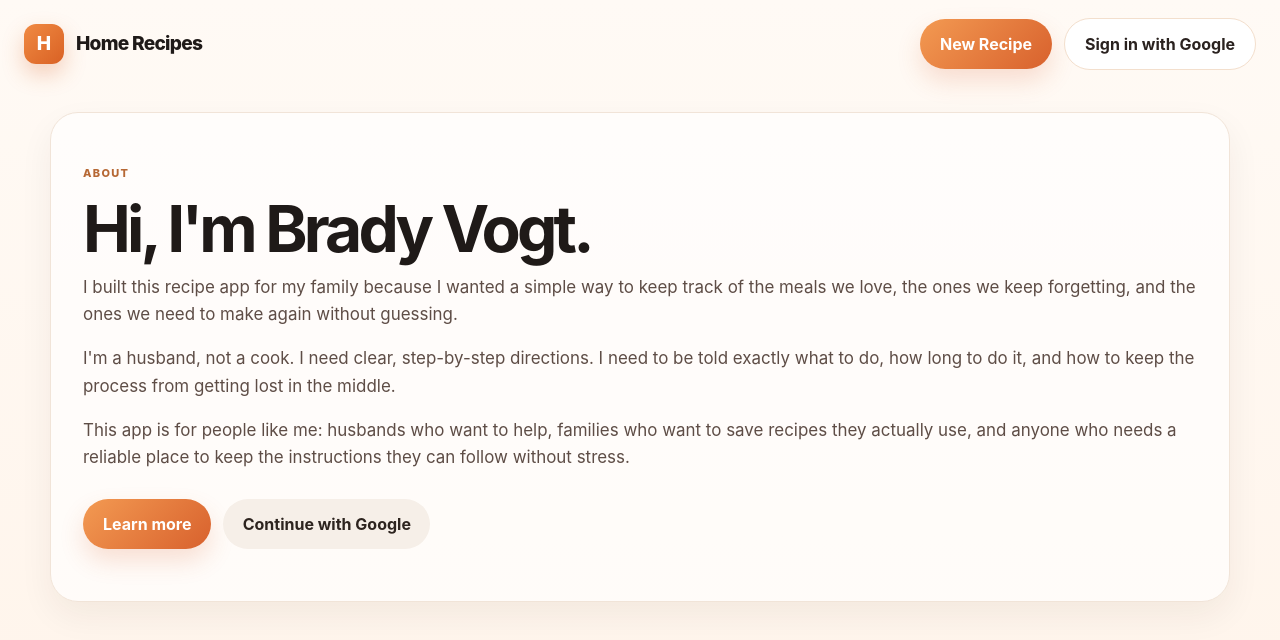
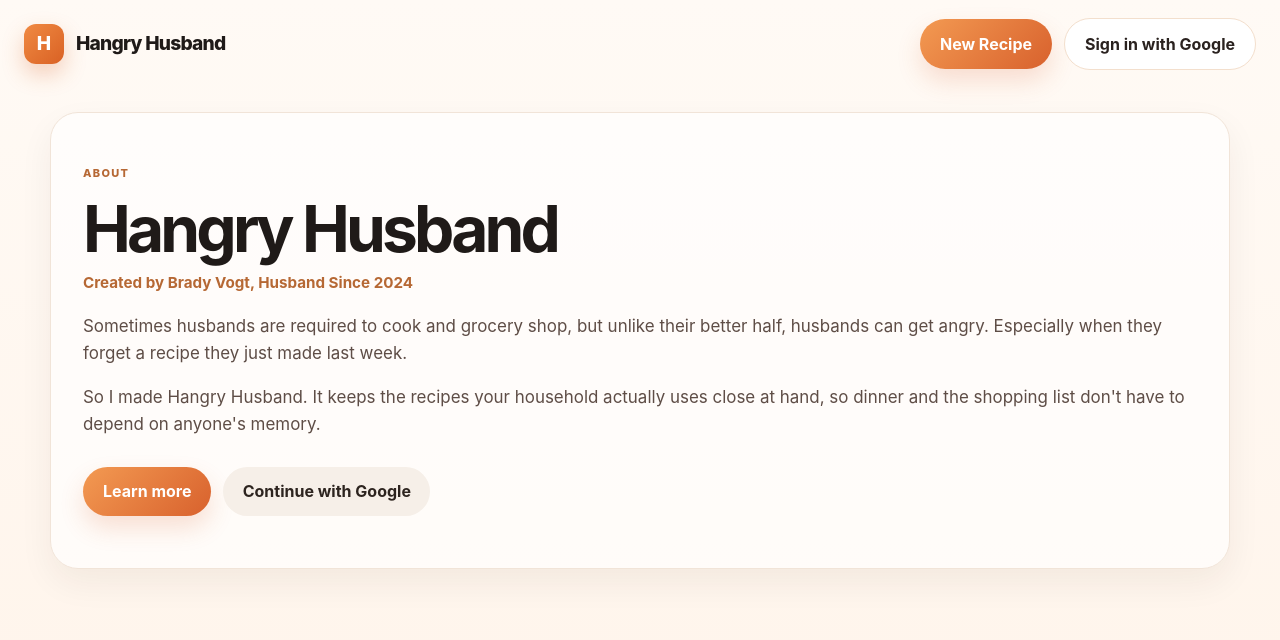
Before and after one commit to bradyvogt/home-recipes-dev-frontend, a React (Vite) app: page / in a window 1280 px wide. Shown: the top 640 px of the page. Built offline with nearby package versions, Linux system fonts and the light colour scheme.

Commit message:
Rebranded and redirect after add

```diff
--- a/index.html
+++ b/index.html
@@ -4,7 +4,7 @@
     <meta charset="UTF-8" />
     <link rel="icon" type="image/svg+xml" href="/favicon.svg" />
     <meta name="viewport" content="width=device-width, initial-scale=1.0" />
-    <title>home-recipes-dev-frontend</title>
+    <title>Hangry Husband</title>
   </head>
   <body>
     <div id="root"></div>
--- a/src/App.css
+++ b/src/App.css
@@ -178,6 +178,13 @@
 .hero-page h1 {
   max-width: 720px;
   font-size: clamp(2.7rem, 5vw, 5rem);
+}
+
+.hero-subtitle {
+  color: #b66834;
+  font-size: 0.95rem;
+  font-weight: 700;
+  margin: -2px 0 18px;
 }
 
 .hero-page p,
--- a/src/App.tsx
+++ b/src/App.tsx
@@ -93,6 +93,13 @@ function App() {
     window.history.pushState({}, '', import.meta.env.BASE_URL || '/')
   }
 
+  const handleRecipeAdded = (slug: string) => {
+    setCurrentRecipeSlug(slug)
+    setActivePage('recipe')
+    const recipePath = `${import.meta.env.BASE_URL || '/'}recipe/${encodeURIComponent(slug)}`
+    window.history.pushState({}, '', recipePath)
+  }
+
   const handleNavigate = (page: PageKey) => {
     setActivePage(page)
     setCurrentRecipeSlug(null)
@@ -152,7 +159,7 @@ function App() {
         ) : null}
 
         {pageToRender === 'my-recipes' ? <MyRecipesPage userName={userName} householdId={sharedHouseholdId || undefined} isPublic={isSharedRecipesPage} /> : null}
-        {pageToRender === 'new-recipe' ? <NewRecipePage session={session} onGoogleSignIn={handleGoogleSignIn} /> : null}
+        {pageToRender === 'new-recipe' ? <NewRecipePage session={session} onGoogleSignIn={handleGoogleSignIn} onRecipeAdded={handleRecipeAdded} /> : null}
         {pageToRender === 'preferences' ? <PreferencesPage /> : null}
         {pageToRender === 'household' ? <HouseholdPage /> : null}
         {pageToRender === 'recipe' && currentRecipeSlug ? <SingleRecipePage slug={currentRecipeSlug} session={session} /> : null}
--- a/src/components/TopNav.tsx
+++ b/src/components/TopNav.tsx
@@ -29,7 +29,7 @@ export function TopNav({
     <header className="top-nav">
       <button type="button" className="brand" onClick={onLogoClick} aria-label="Go to home or recipes">
         <span className="brand-mark">H</span>
-        <span className="brand-text">Home Recipes</span>
+        <span className="brand-text">Hangry Husband</span>
       </button>
 
       <div className="nav-actions">
--- a/src/pages/HomePage.tsx
+++ b/src/pages/HomePage.tsx
@@ -8,18 +8,14 @@ export function HomePage({ session, onNavigate, onGoogleSignIn }: HomePageProps)
   return (
     <section className="page-card hero-page">
       <div className="eyebrow">About</div>
-      <h1>Hi, I&apos;m Brady Vogt.</h1>
+      <h1>Hangry Husband</h1>
+      <div className="hero-subtitle">Created by Brady Vogt, Husband Since 2024</div>
       <p>
-        I built this recipe app for my family because I wanted a simple way to keep track of the meals we love, the
-        ones we keep forgetting, and the ones we need to make again without guessing.
+        Sometimes husbands are required to cook and grocery shop, but unlike their better half, husbands can get angry. Especially when they forget a recipe they just made last week.
       </p>
       <p>
-        I&apos;m a husband, not a cook. I need clear, step-by-step directions. I need to be told exactly what to do, how long
-        to do it, and how to keep the process from getting lost in the middle.
-      </p>
-      <p>
-        This app is for people like me: husbands who want to help, families who want to save recipes they actually use,
-        and anyone who needs a reliable place to keep the instructions they can follow without stress.
+        So I made Hangry Husband. It keeps the recipes your household actually uses close at hand, so dinner and the shopping list
+        don&apos;t have to depend on anyone&apos;s memory.
       </p>
       <div className="hero-actions">
         <button type="button" className="primary-button" onClick={() => onNavigate(session ? 'my-recipes' : 'home')}>
--- a/src/pages/NewRecipePage.tsx
+++ b/src/pages/NewRecipePage.tsx
@@ -7,6 +7,7 @@ type RecipeMethod = 'url' | 'image' | 'describe'
 type NewRecipePageProps = {
   session: Awaited<ReturnType<typeof supabase.auth.getSession>>['data']['session'] | null
   onGoogleSignIn: () => Promise<void>
+  onRecipeAdded?: (slug: string) => void
 }
 
 const SUPABASE_FUNCTION_ROOT = 'https://bpcvnedueofvttcvnvel.supabase.co/functions/v1'
@@ -16,13 +17,33 @@ type FeedbackState = {
   message: string
 }
 
-export function NewRecipePage({ session, onGoogleSignIn }: NewRecipePageProps) {
+export function NewRecipePage({ session, onGoogleSignIn, onRecipeAdded }: NewRecipePageProps) {
   const [method, setMethod] = useState<RecipeMethod>('url')
   const [url, setUrl] = useState('')
   const [description, setDescription] = useState('')
   const [selectedFiles, setSelectedFiles] = useState<File[]>([])
   const [isSubmitting, setIsSubmitting] = useState(false)
   const [feedback, setFeedback] = useState<FeedbackState | null>(null)
+
+  const getNewestRecipeSlug = async (name: string): Promise<string | null> => {
+    const trimmedName = name.trim()
+    if (!trimmedName) return null
+
+    const { data, error } = await supabase
+      .from('recipes')
+      .select('slug')
+      .eq('recipe_name', trimmedName)
+      .order('created_at', { ascending: false })
+      .limit(1)
+      .maybeSingle()
+
+    if (error) {
+      console.warn('Unable to resolve the saved recipe slug.', error)
+      return null
+    }
+
+    return data?.slug ?? null
+  }
 
   const methodOptions: { key: RecipeMethod; label: string; description: string }[] = [
     { key: 'url', label: 'By URL', description: 'Paste a recipe page or blog post URL' },
@@ -117,6 +138,12 @@ export function NewRecipePage({ session, onGoogleSignIn }: NewRecipePageProps) {
         const data = await invokeRecipeImport('url', JSON.stringify({ url }), headers)
 
         if (data?.recipe?.name) {
+          const slug = await getNewestRecipeSlug(data.recipe.name)
+          if (slug && onRecipeAdded) {
+            onRecipeAdded(slug)
+            return
+          }
+
           setFeedback({ type: 'success', message: `Recipe added: ${data.recipe.name}` })
         } else {
           setFeedback({ type: 'success', message: 'Recipe added successfully.' })
@@ -137,6 +164,12 @@ export function NewRecipePage({ session, onGoogleSignIn }: NewRecipePageProps) {
         const data = await invokeRecipeImport('image', formData, headers)
 
         if (data?.recipe?.name) {
+          const slug = await getNewestRecipeSlug(data.recipe.name)
+          if (slug && onRecipeAdded) {
+            onRecipeAdded(slug)
+            return
+          }
+
           setFeedback({ type: 'success', message: `Recipe added: ${data.recipe.name}` })
         } else {
           setFeedback({ type: 'success', message: 'Recipe added successfully from your image.' })
@@ -154,6 +187,12 @@ export function NewRecipePage({ session, onGoogleSignIn }: NewRecipePageProps) {
         const data = await invokeRecipeImport('describe', JSON.stringify({ text: description }), headers)
 
         if (data?.recipe?.name) {
+          const slug = await getNewestRecipeSlug(data.recipe.name)
+          if (slug && onRecipeAdded) {
+            onRecipeAdded(slug)
+            return
+          }
+
           setFeedback({ type: 'success', message: `Recipe added: ${data.recipe.name}` })
         } else {
           setFeedback({ type: 'success', message: 'Recipe added successfully from your description.' })
```
